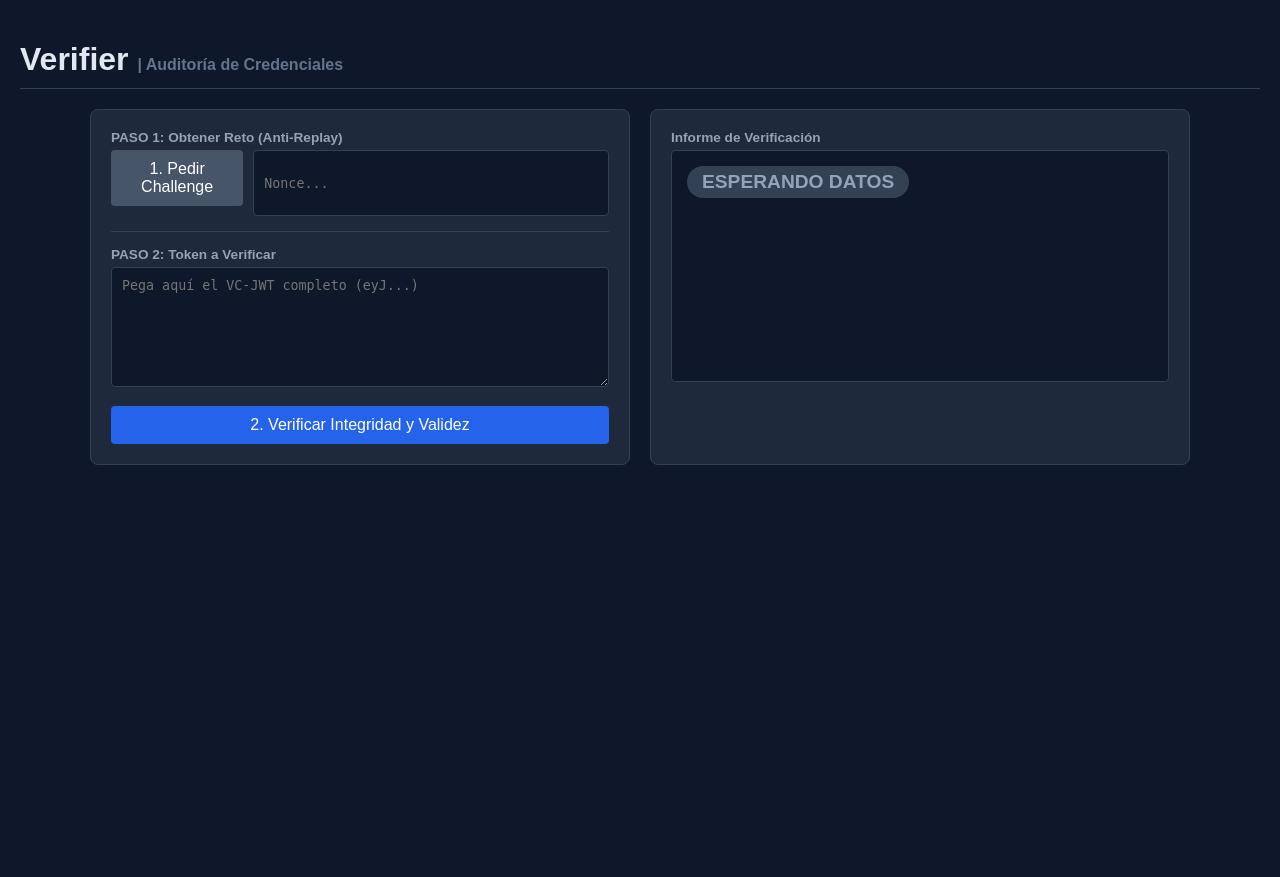
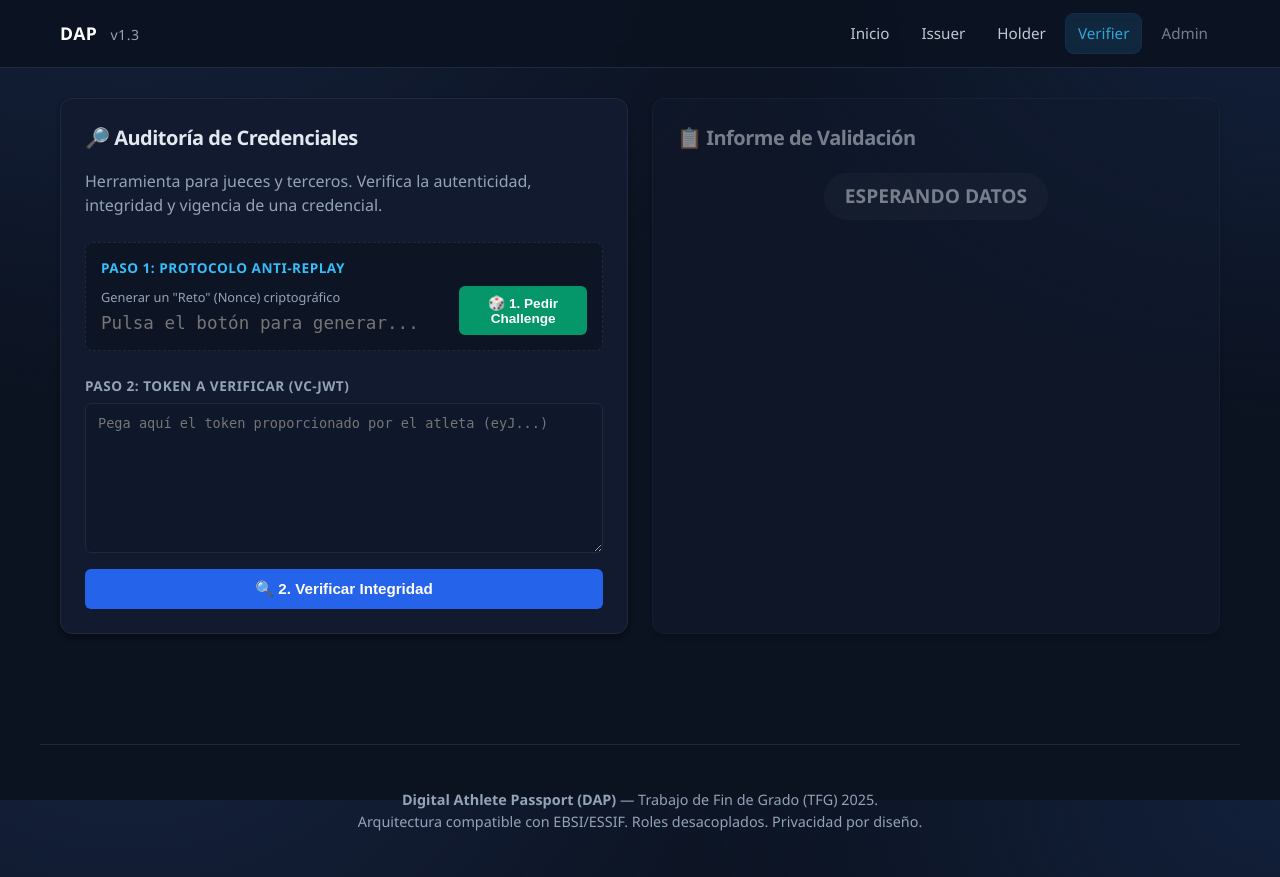
Before and after one commit to jalbfil/dap-digital-athlete-passport, a FastAPI app: page /verifier in a window 1280 px wide. Before the commit the page ends 465 px from the top, so only its background shows below. Run offline with FastAPI, Linux system fonts and the light colour scheme.

Commit message:
Refactor verifier.html for template inheritance
Refactor verifier.html to use template inheritance and improve structure.

```diff
--- a/app/templates/verifier.html
+++ b/app/templates/verifier.html
@@ -1,219 +1,234 @@
-<!DOCTYPE html>
-<html lang="es">
-<head>
-    <meta charset="UTF-8">
-    <title>DAP - Verifier</title>
-    <style>
-        body { background-color: #0f172a; color: #e2e8f0; font-family: sans-serif; margin: 0; padding: 20px; }
-        .container { max-width: 1100px; margin: 0 auto; display: grid; grid-template-columns: 1fr 1fr; gap: 20px; }
-        h1 { grid-column: 1 / -1; border-bottom: 1px solid #334155; padding-bottom: 10px; margin-bottom: 20px; }
+{% extends "base.html" %}
 
-        .card { background-color: #1e293b; padding: 20px; border-radius: 8px; border: 1px solid #334155; }
-        .label { display: block; font-size: 0.85em; color: #94a3b8; margin-bottom: 5px; font-weight: bold; }
+{% block title %}DAP — Verifier (Auditoría){% endblock %}
 
-        input, textarea {
-            width: 100%; box-sizing: border-box; background: #0f172a; border: 1px solid #334155;
-            color: white; padding: 10px; border-radius: 4px; margin-bottom: 15px; font-family: monospace;
-        }
-
-        textarea {
-            min-height: 120px;
-            word-break: break-all;
-            resize: vertical;
-        }
-
-        .btn { background: #2563eb; color: white; border: none; padding: 10px 20px; border-radius: 4px; cursor: pointer; font-size: 1em; width: 100%; transition: background 0.2s; }
-        .btn:hover { background: #1d4ed8; }
-        .btn-secondary { background: #475569; margin-bottom: 10px; }
-        .btn-secondary:hover { background: #334155; }
-
-        /* Resultado */
-        .result-box {
-            background: #0f172a;
-            border: 1px solid #334155;
-            padding: 15px;
-            border-radius: 4px;
-            min-height: 200px;
-        }
-
-        .status-badge {
-            display: inline-block;
-            padding: 5px 15px;
-            border-radius: 20px;
-            font-weight: bold;
-            font-size: 1.2em;
-            margin-bottom: 15px;
-            background: #334155;
-            color: #94a3b8;
-        }
-        .status-valid { background: #064e3b; color: #4ade80; border: 1px solid #059669; }
-        .status-invalid { background: #7f1d1d; color: #f87171; border: 1px solid #dc2626; }
-
-        .check-item { margin-bottom: 5px; display: flex; justify-content: space-between; border-bottom: 1px solid #1e293b; padding-bottom: 2px;}
-        .check-key { color: #94a3b8; }
-        .check-val { font-family: monospace; }
-        .check-ok { color: #4ade80; }
-        .check-err { color: #f87171; }
-
-    </style>
-</head>
-<body>
-
-    <h1>Verifier <span style="font-size:0.5em; color:#64748b;">| Auditoría de Credenciales</span></h1>
-
-    <div class="container">
+{% block content %}
+<div class="grid grid-2">
 
     <div class="card">
+        <div class="card-pad">
+            <h2>🔎 Auditoría de Credenciales</h2>
+            <p class="muted" style="margin-bottom: 25px;">
+                Herramienta para jueces y terceros. Verifica la autenticidad, integridad y vigencia de una credencial.
+            </p>
 
-            <div style="border-bottom: 1px solid #334155; padding-bottom: 15px; margin-bottom: 15px;">
-                <div class="label">PASO 1: Obtener Reto (Anti-Replay)</div>
-                <div style="display: flex; gap: 10px;">
-                    <button class="btn btn-secondary" style="width: auto;" onclick="getChallenge()">1. Pedir Challenge</button>
-                    <input type="text" id="nonceInput" placeholder="Nonce..." readonly style="margin-bottom:0;">
+            <div style="background: rgba(0,0,0,0.2); padding: 15px; border-radius: 8px; margin-bottom: 25px; border: 1px dashed var(--border);">
+                <label style="color: var(--accent);">PASO 1: Protocolo Anti-Replay</label>
+                <div style="display: flex; gap: 10px; align-items: flex-end;">
+                    <div style="flex-grow: 1;">
+                        <span class="muted" style="font-size: 0.8em;">Generar un "Reto" (Nonce) criptográfico</span>
+                        <input type="text" id="nonceInput" placeholder="Pulsa el botón para generar..." readonly
+                               style="background: transparent; border: none; padding: 0; color: #fff; font-family: monospace; font-size: 1.1em; margin-top: 5px;">
+                    </div>
+                    <button class="btn ok" onclick="getChallenge()" style="padding: 8px 12px; font-size: 0.85em;">
+                        🎲 1. Pedir Challenge
+                    </button>
                 </div>
             </div>
 
-            <div>
-                <div class="label">PASO 2: Token a Verificar</div>
-                <textarea id="tokenInput" placeholder="Pega aquí el VC-JWT completo (eyJ...)"></textarea>
+            <div class="form-group">
+                <label for="tokenInput">PASO 2: Token a Verificar (VC-JWT)</label>
+                <textarea id="tokenInput" placeholder="Pega aquí el token proporcionado por el atleta (eyJ...)"
+                          style="font-family: monospace; font-size: 0.85em; color: #a5b4fc;"></textarea>
+            </div>
 
-                <button class="btn" onclick="verifyCredential()">2. Verificar Integridad y Validez</button>
+            <button class="btn primary" style="width: 100%; margin-top: 10px;" onclick="verifyCredential()">
+                🔍 2. Verificar Integridad
+            </button>
         </div>
     </div>
 
-        <div class="card">
-            <div class="label">Informe de Verificación</div>
-            <div class="result-box">
-                <div id="statusBadge" class="status-badge">ESPERANDO DATOS</div>
+    <div class="card" id="reportCard" style="opacity: 0.5; pointer-events: none; transition: opacity 0.3s;">
+        <div class="card-pad">
+            <h2>📋 Informe de Validación</h2>
 
-                <div id="checksContainer" style="display:none;">
-                    <div class="check-item">
-                        <span class="check-key">Firma Criptográfica (RS256)</span>
-                        <span id="resSig" class="check-val">--</span>
-                    </div>
-                    <div class="check-item">
-                        <span class="check-key">Nonce (Anti-Replay)</span>
-                        <span id="resNonce" class="check-val">--</span>
-                    </div>
-                    <div class="check-item">
-                        <span class="check-key">Emisor (DID)</span>
-                        <span id="resIss" class="check-val">--</span>
-                    </div>
-                    <div class="check-item">
-                        <span class="check-key">ID Credencial (JTI)</span>
-                        <span id="resJti" class="check-val">--</span>
+            <div style="text-align: center; margin: 20px 0;">
+                <span id="statusBadge" class="badge" style="font-size: 1.2em; padding: 8px 20px;">ESPERANDO DATOS</span>
             </div>
 
-                    <div style="margin-top: 20px;">
-                        <div class="label">Datos Extraídos / Errores:</div>
-                        <pre id="claimsBox" style="color: #cbd5e1; font-size: 0.9em; white-space: pre-wrap;"></pre>
+            <div id="checksContainer" class="hidden" style="margin-top: 30px;">
+
+                <div style="display: flex; justify-content: space-between; margin-bottom: 10px; border-bottom: 1px solid var(--border); padding-bottom: 5px;">
+                    <span class="muted">1. Firma Criptográfica (RS256)</span>
+                    <strong id="checkSig" style="color: var(--muted);">--</strong>
                 </div>
+
+                <div style="display: flex; justify-content: space-between; margin-bottom: 10px; border-bottom: 1px solid var(--border); padding-bottom: 5px;">
+                    <span class="muted">2. Nonce (Anti-Replay)</span>
+                    <strong id="checkNonce" style="color: var(--muted);">--</strong>
                 </div>
+
+                <div style="display: flex; justify-content: space-between; margin-bottom: 20px; border-bottom: 1px solid var(--border); padding-bottom: 5px;">
+                    <span class="muted">3. Estado (Revocación)</span>
+                    <strong id="checkStatus" style="color: var(--muted);">--</strong>
+                </div>
+
+                <div style="background: #020617; padding: 15px; border-radius: 8px; border: 1px solid var(--border);">
+                    <div style="display: flex; justify-content: space-between; margin-bottom: 10px;">
+                        <span class="muted" style="font-size: 0.8em;">EMISOR (DID)</span>
+                        <code id="resIss" style="font-size: 0.8em; color: var(--accent);">--</code>
+                    </div>
+                    <div style="display: flex; justify-content: space-between; margin-bottom: 15px;">
+                        <span class="muted" style="font-size: 0.8em;">CREDENTIAL ID (JTI)</span>
+                        <code id="resJti" style="font-size: 0.8em;">--</code>
+                    </div>
+
+                    <label>Datos Certificados (Claims)</label>
+                    <pre id="claimsBox" style="color: #cbd5e1; font-size: 0.85em; white-space: pre-wrap; margin: 0;">--</pre>
+                </div>
+
             </div>
         </div>
     </div>
 
+</div>
+{% endblock %}
+
+{% block scripts %}
 <script>
-        // 1. Obtener Challenge
+    // 1. Obtener Challenge (Nonce)
     async function getChallenge() {
+        const input = document.getElementById('nonceInput');
+        input.value = "Generando...";
+        input.style.color = "#fcd34d"; // Amarillo mientras carga
+
         try {
             const res = await fetch('/verifier/challenge?ttl=120');
             const data = await res.json();
-                document.getElementById('nonceInput').value = data.nonce;
 
-                // Visual reset
-                document.getElementById('statusBadge').innerText = "LISTO PARA VERIFICAR";
-                document.getElementById('statusBadge').className = "status-badge";
-                document.getElementById('statusBadge').style.background = "#0f172a";
+            input.value = data.nonce;
+            input.style.color = "#4ade80"; // Verde al terminar
+
+            // Animación visual de foco en el siguiente paso
+            document.getElementById('tokenInput').focus();
+
         } catch(e) {
             alert("Error conectando con servidor");
+            input.value = "Error";
+            input.style.color = "#f87171";
         }
     }
 
-        // 2. Verificar
+    // 2. Verificar Credencial
     async function verifyCredential() {
         const token = document.getElementById('tokenInput').value.trim();
         const nonce = document.getElementById('nonceInput').value.trim();
+        const reportCard = document.getElementById('reportCard');
+        const badge = document.getElementById('statusBadge');
 
-            if(!token) return alert("Por favor pega un token");
+        if(!token) return alert("Por favor pega un token VC-JWT para verificar.");
 
         // UI Loading
-            document.getElementById('statusBadge').innerText = "VERIFICANDO...";
+        reportCard.style.opacity = "1";
+        reportCard.style.pointerEvents = "auto";
+        badge.innerText = "AUDITANDO...";
+        badge.className = "badge"; // Reset colores
 
         try {
+            // Enviamos Token + Nonce (si existe)
+            // Si el usuario no pidió challenge, mandamos null y el backend saltará esa comprobación (o la marcará como skipped)
+            const payload = { token: token };
+            if (nonce && nonce !== "Generando..." && nonce !== "Error") {
+                payload.nonce = nonce;
+            }
+
             const res = await fetch('/verifier/verify', {
                 method: 'POST',
                 headers: {'Content-Type': 'application/json'},
-                    body: JSON.stringify({ token: token, nonce: nonce || null })
+                body: JSON.stringify(payload)
             });
             const data = await res.json();
 
             renderResult(data);
 
         } catch(e) {
-                alert("Error en verificación: " + e.message);
+            alert("Error crítico en verificación: " + e.message);
+            badge.innerText = "ERROR SISTEMA";
+            badge.classList.add("revoked");
         }
     }
 
     function renderResult(data) {
-            const box = document.getElementById('checksContainer');
-            box.style.display = 'block';
+        const container = document.getElementById('checksContainer');
+        container.classList.remove('hidden');
+        container.classList.add('visible');
 
         const badge = document.getElementById('statusBadge');
         const details = data.details || {};
+        const isSuccess = (data.result === 'valid');
 
         // 1. Estado General
-            if(data.result === 'valid') {
+        if(isSuccess) {
             badge.innerText = "VALID ✅";
-                badge.className = "status-badge status-valid";
+            badge.className = "badge valid";
         } else {
             badge.innerText = "INVALID ❌";
-                badge.className = "status-badge status-invalid";
+            badge.className = "badge revoked";
         }
 
-            // 2. Checks Individuales (Con protección contra nulos)
+        // 2. Checks Individuales (Visualización Inteligente)
+        // Usamos los detalles devueltos o inferimos por el resultado global
 
-            // Firma: si no viene el dato, asumimos error o desconocido, pero no explotamos
-            let sigText = details.error || (details.signature ? 'OK' : '--');
-            setCheck('resSig', details.signature === 'ok', sigText);
+        // Firma Criptográfica
+        updateCheck('checkSig', isSuccess || data.flag !== 'invalid_signature');
 
-            // Nonce: si no viene el dato, ponemos '--'
-            let nonceText = details.nonce || '--';
-            let nonceOk = (details.nonce === 'ok' || details.nonce === 'skipped');
-            if (details.nonce === 'skipped') nonceText = "OMITIDO (Riesgo)";
+        // Nonce
+        if (data.flag === 'nonce_invalid' || data.flag === 'nonce_used' || data.flag === 'nonce_expired') {
+            updateCheck('checkNonce', false, "FALLO (Replay/Expirado)");
+        } else if (document.getElementById('nonceInput').value) {
+            updateCheck('checkNonce', true, "VERIFICADO");
+        } else {
+            updateCheck('checkNonce', true, "OMITIDO (Riesgo)");
+            document.getElementById('checkNonce').style.color = "#fcd34d"; // Amarillo warning
+        }
 
-            setCheck('resNonce', nonceOk, nonceText);
+        // Estado Revocación
+        if (data.flag === 'revoked') {
+            updateCheck('checkStatus', false, "REVOCADA");
+        } else if (isSuccess) {
+            updateCheck('checkStatus', true, "ACTIVA");
+        } else {
+            // Si falló antes (firma), no llegamos a mirar estado
+            updateCheck('checkStatus', false, "NO VERIFICADO");
+            document.getElementById('checkStatus').style.color = "var(--muted)";
+        }
 
+        // 3. Metadatos
         document.getElementById('resIss').innerText = details.iss || 'Desconocido';
         document.getElementById('resJti').innerText = details.jti || 'Desconocido';
 
-            // 3. Flags de Error y Datos
-            if(data.flags && data.flags.length > 0) {
-                 // Si hay errores, mostramos los flags
-                 document.getElementById('claimsBox').innerText = "DETALLES DEL FALLO:\n" + JSON.stringify(data.flags, null, 2);
-
-                 // Si está revocado, mostramos un mensaje específico
-                 if (data.flags.includes("revoked")) {
-                    document.getElementById('claimsBox').innerText += "\n\n⚠️ Esta credencial fue anulada por el emisor.";
-                 }
-
-                 document.getElementById('claimsBox').style.color = "#f87171";
-            } else {
-                // Si es válido, decodificamos para mostrar datos bonitos
+        // 4. Claims o Error
+        const box = document.getElementById('claimsBox');
+        if(isSuccess) {
+            // Decodificamos el payload para mostrar los datos de negocio
             const payload = parseJwt(document.getElementById('tokenInput').value);
             const subj = payload.vc ? payload.vc.credentialSubject : {};
-                document.getElementById('claimsBox').innerText = JSON.stringify(subj, null, 2);
-                document.getElementById('claimsBox').style.color = "#cbd5e1";
+            box.innerText = JSON.stringify(subj, null, 2);
+            box.style.color = "#cbd5e1";
+        } else {
+            // Mostramos la razón del fallo
+            let errorMsg = "Motivo del rechazo: ";
+            if (data.flag) errorMsg += data.flag.toUpperCase();
+            if (details.msg) errorMsg += `\nDetalle: ${details.msg}`;
+            if (details.error) errorMsg += `\nError Técnico: ${details.error}`;
+
+            box.innerText = errorMsg;
+            box.style.color = "#f87171"; // Rojo
         }
     }
 
-        function setCheck(id, isOk, text) {
-            const el = document.getElementById(id);
-            // PROTECCIÓN: Si text es null/undefined, usamos '--'
-            el.innerText = (text || '--').toUpperCase();
-            el.className = isOk ? "check-val check-ok" : "check-val check-err";
+    function updateCheck(elementId, isOk, customText=null) {
+        const el = document.getElementById(elementId);
+        if (isOk) {
+            el.innerText = customText || "OK";
+            el.style.color = "#4ade80"; // Verde
+        } else {
+            el.innerText = customText || "FALLO";
+            el.style.color = "#f87171"; // Rojo
+        }
     }
 
+    // Helper para decodificar JWT en cliente (solo visualización)
     function parseJwt (token) {
         try {
             var base64Url = token.split('.')[1];
@@ -227,5 +242,4 @@
         }
     }
 </script>
-</body>
-</html>
+{% endblock %}
```
Lines whose indentation alone changed are shown as unchanged.
